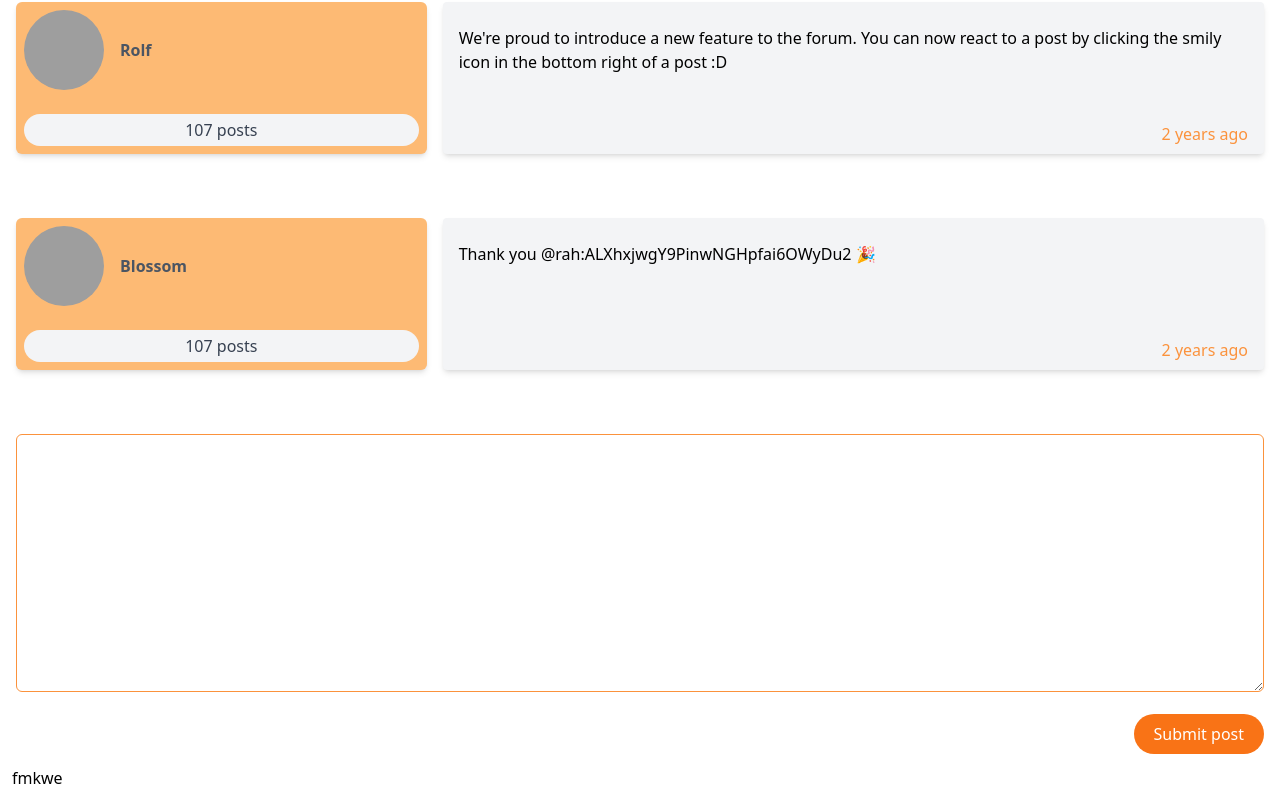
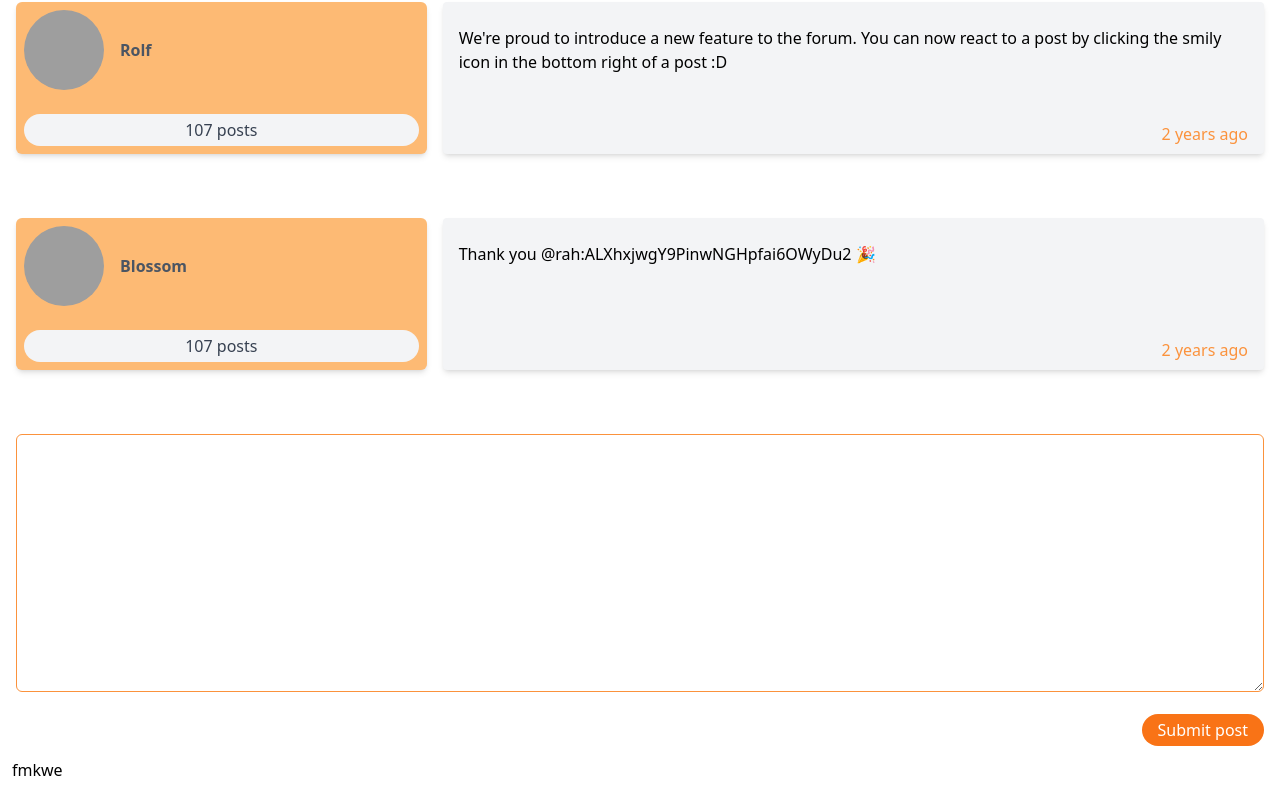
Before and after one commit to ciaran-io/vue-mastery, a Vue app: page /thread/-KvgjI6bfbWYlbYV5ndr in a window 1280 px wide. Shown: the part 379-1181 px from the top of the page. Built offline with nearby package versions, Linux system fonts and the light colour scheme; grey boxes are pictures that could not be loaded.

Commit message:
refactor: post now emits post text only
1. store provides publishedAt date & userId data

```diff
--- a/src/components/PostEditor.vue
+++ b/src/components/PostEditor.vue
@@ -2,14 +2,12 @@
 import { ref } from 'vue';
 
 const emit = defineEmits(['save']);
+
 const postText = ref('');
 
 const save = () => {
-
   const post = {
     text: postText.value,
-    publishedAt: Math.floor(Date.now() / 1000),
-    userId: '7uVPJS9GHoftN58Z2MXCYDqmNAh2',
   };
   emit('save', { post });
   postText.value = '';
@@ -27,13 +25,12 @@ const save = () => {
         class="w-full rounded-md border border-orange-400 p-2"
       ></textarea>
     </div>
+
     <div class="mt-4 text-right">
-      <button
-        type="submit"
-        class="rounded-full bg-orange-500 px-5 py-2 text-white"
-      >
+      <button type="submit" class="buton button-pill button-primary">
         Submit post
       </button>
     </div>
+
   </form>
 </template>
```
